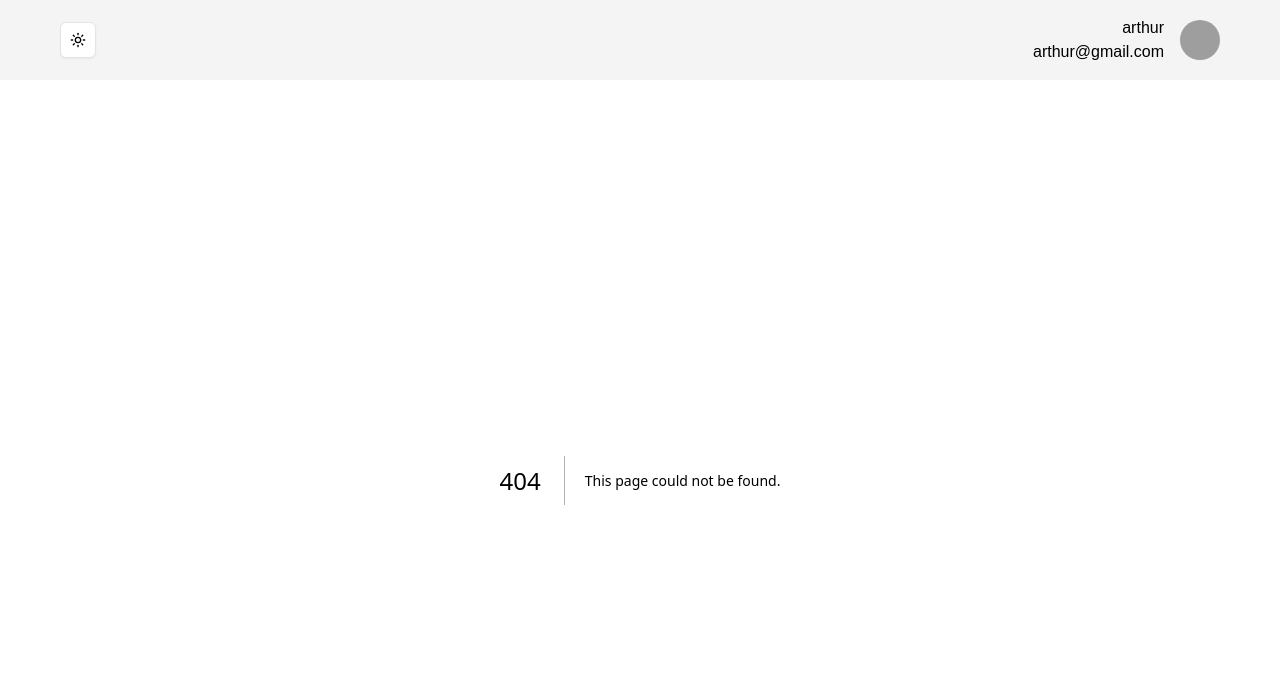
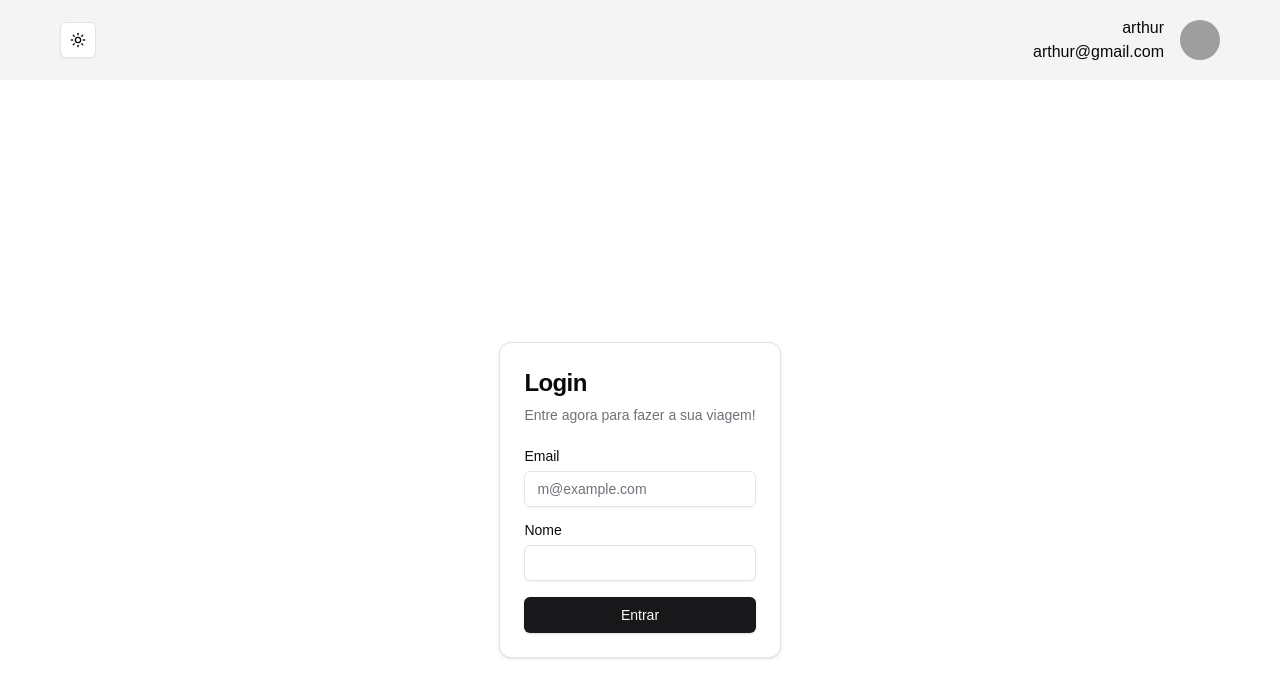
Before and after one commit to ArthurRodrigomarques/teste_tecnico_shopper, a Next.js app in the folder frontend/: page /login in a window 1280 px wide. Before the commit this address had no page. Shown: the top 698 px of the page. Built offline with nearby package versions, Linux system fonts and the light colour scheme; grey boxes are pictures that could not be loaded.

Commit message:
add
login form

```diff
--- a/frontend/package.json
+++ b/frontend/package.json
@@ -11,6 +11,7 @@
   "dependencies": {
     "@radix-ui/react-avatar": "^1.1.1",
     "@radix-ui/react-dropdown-menu": "^2.1.2",
+    "@radix-ui/react-label": "^2.1.0",
     "@radix-ui/react-slot": "^1.1.0",
     "class-variance-authority": "^0.7.0",
     "clsx": "^2.1.1",
--- /dev/null
+++ b/frontend/src/app/login/page.tsx
@@ -0,0 +1,9 @@
+import { LoginForm } from "@/components/login-form"
+
+export default function Page() {
+  return (
+    <div className="flex h-screen w-full items-center justify-center px-4">
+      <LoginForm />
+    </div>
+  )
+}
--- a/frontend/src/app/page.tsx
+++ b/frontend/src/app/page.tsx
@@ -1,7 +1,11 @@
+import MapLayout from "@/components/mapLayout";
+import SearchAddress from "@/components/searchAddress";
+
 export default function Home() {
   return (
-    <div className="grid grid-rows-[20px_1fr_20px] items-center justify-items-center min-h-screen p-8 pb-20 gap-16 sm:p-20 font-[family-name:var(--font-geist-sans)]">
-
+    <div className="grid grid-cols-[40%_60%] w-screen items-center justify-items-center bg-slate-900 overflow-hidden">
+      <SearchAddress />
+      <MapLayout />
     </div>
   );
 }
--- /dev/null
+++ b/frontend/src/components/login-form.tsx
@@ -0,0 +1,46 @@
+import { Button } from "@/components/ui/button"
+import {
+  Card,
+  CardContent,
+  CardDescription,
+  CardHeader,
+  CardTitle,
+} from "@/components/ui/card"
+import { Input } from "@/components/ui/input"
+import { Label } from "@/components/ui/label"
+
+export function LoginForm() {
+  return (
+    <Card className="mx-auto max-w-sm mt-10">
+      <CardHeader>
+        <CardTitle className="text-2xl">Login</CardTitle>
+        <CardDescription>
+          Entre agora para fazer a sua viagem!
+        </CardDescription>
+      </CardHeader>
+      <CardContent>
+        <div className="grid gap-4">
+          <div className="grid gap-2">
+            <Label htmlFor="email">Email</Label>
+            <Input
+              id="email"
+              type="email"
+              placeholder="m@example.com"
+              required
+            />
+          </div>
+          <div className="grid gap-2">
+            <div className="flex items-center">
+              <Label htmlFor="name">Nome</Label>
+            </div>
+            <Input id="text" type="text" required />
+          </div>
+          <Button type="submit" className="w-full">
+            Entrar
+          </Button>
+        </div>
+
+      </CardContent>
+    </Card>
+  )
+}
--- /dev/null
+++ b/frontend/src/components/mapLayout.tsx
@@ -0,0 +1,7 @@
+export default function MapLayout() {
+  return (
+    <div>
+      ola
+    </div>
+  );
+}
--- /dev/null
+++ b/frontend/src/components/searchAddress.tsx
@@ -0,0 +1,11 @@
+import { LoginForm } from "./login-form";
+
+export default function SearchAddress() {
+    return (
+      <div className="bg-slate-700">
+        <div>
+            <LoginForm/>
+        </div>
+      </div>
+    );
+  }
--- /dev/null
+++ b/frontend/src/components/ui/card.tsx
@@ -0,0 +1,76 @@
+import * as React from "react"
+
+import { cn } from "@/lib/utils"
+
+const Card = React.forwardRef<
+  HTMLDivElement,
+  React.HTMLAttributes<HTMLDivElement>
+>(({ className, ...props }, ref) => (
+  <div
+    ref={ref}
+    className={cn(
+      "rounded-xl border bg-card text-card-foreground shadow",
+      className
+    )}
+    {...props}
+  />
+))
+Card.displayName = "Card"
+
+const CardHeader = React.forwardRef<
+  HTMLDivElement,
+  React.HTMLAttributes<HTMLDivElement>
+>(({ className, ...props }, ref) => (
+  <div
+    ref={ref}
+    className={cn("flex flex-col space-y-1.5 p-6", className)}
+    {...props}
+  />
+))
+CardHeader.displayName = "CardHeader"
+
+const CardTitle = React.forwardRef<
+  HTMLDivElement,
+  React.HTMLAttributes<HTMLDivElement>
+>(({ className, ...props }, ref) => (
+  <div
+    ref={ref}
+    className={cn("font-semibold leading-none tracking-tight", className)}
+    {...props}
+  />
+))
+CardTitle.displayName = "CardTitle"
+
+const CardDescription = React.forwardRef<
+  HTMLDivElement,
+  React.HTMLAttributes<HTMLDivElement>
+>(({ className, ...props }, ref) => (
+  <div
+    ref={ref}
+    className={cn("text-sm text-muted-foreground", className)}
+    {...props}
+  />
+))
+CardDescription.displayName = "CardDescription"
+
+const CardContent = React.forwardRef<
+  HTMLDivElement,
+  React.HTMLAttributes<HTMLDivElement>
+>(({ className, ...props }, ref) => (
+  <div ref={ref} className={cn("p-6 pt-0", className)} {...props} />
+))
+CardContent.displayName = "CardContent"
+
+const CardFooter = React.forwardRef<
+  HTMLDivElement,
+  React.HTMLAttributes<HTMLDivElement>
+>(({ className, ...props }, ref) => (
+  <div
+    ref={ref}
+    className={cn("flex items-center p-6 pt-0", className)}
+    {...props}
+  />
+))
+CardFooter.displayName = "CardFooter"
+
+export { Card, CardHeader, CardFooter, CardTitle, CardDescription, CardContent }
--- /dev/null
+++ b/frontend/src/components/ui/input.tsx
@@ -0,0 +1,22 @@
+import * as React from "react"
+
+import { cn } from "@/lib/utils"
+
+const Input = React.forwardRef<HTMLInputElement, React.ComponentProps<"input">>(
+  ({ className, type, ...props }, ref) => {
+    return (
+      <input
+        type={type}
+        className={cn(
+          "flex h-9 w-full rounded-md border border-input bg-transparent px-3 py-1 text-base shadow-sm transition-colors file:border-0 file:bg-transparent file:text-sm file:font-medium file:text-foreground placeholder:text-muted-foreground focus-visible:outline-none focus-visible:ring-1 focus-visible:ring-ring disabled:cursor-not-allowed disabled:opacity-50 md:text-sm",
+          className
+        )}
+        ref={ref}
+        {...props}
+      />
+    )
+  }
+)
+Input.displayName = "Input"
+
+export { Input }
--- /dev/null
+++ b/frontend/src/components/ui/label.tsx
@@ -0,0 +1,26 @@
+"use client"
+
+import * as React from "react"
+import * as LabelPrimitive from "@radix-ui/react-label"
+import { cva, type VariantProps } from "class-variance-authority"
+
+import { cn } from "@/lib/utils"
+
+const labelVariants = cva(
+  "text-sm font-medium leading-none peer-disabled:cursor-not-allowed peer-disabled:opacity-70"
+)
+
+const Label = React.forwardRef<
+  React.ElementRef<typeof LabelPrimitive.Root>,
+  React.ComponentPropsWithoutRef<typeof LabelPrimitive.Root> &
+    VariantProps<typeof labelVariants>
+>(({ className, ...props }, ref) => (
+  <LabelPrimitive.Root
+    ref={ref}
+    className={cn(labelVariants(), className)}
+    {...props}
+  />
+))
+Label.displayName = LabelPrimitive.Root.displayName
+
+export { Label }
```
Also changed, not shown: 1 other file (tests, documents, lock files or other folders).
